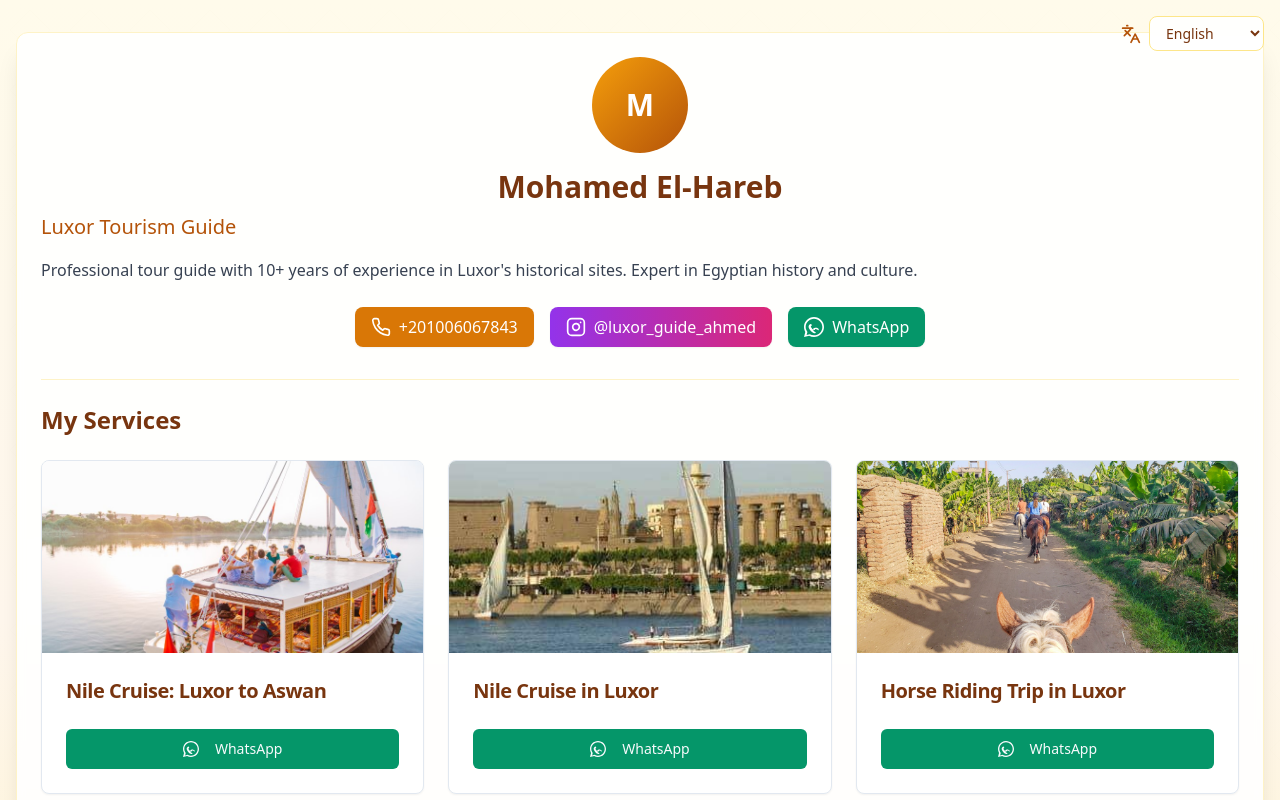
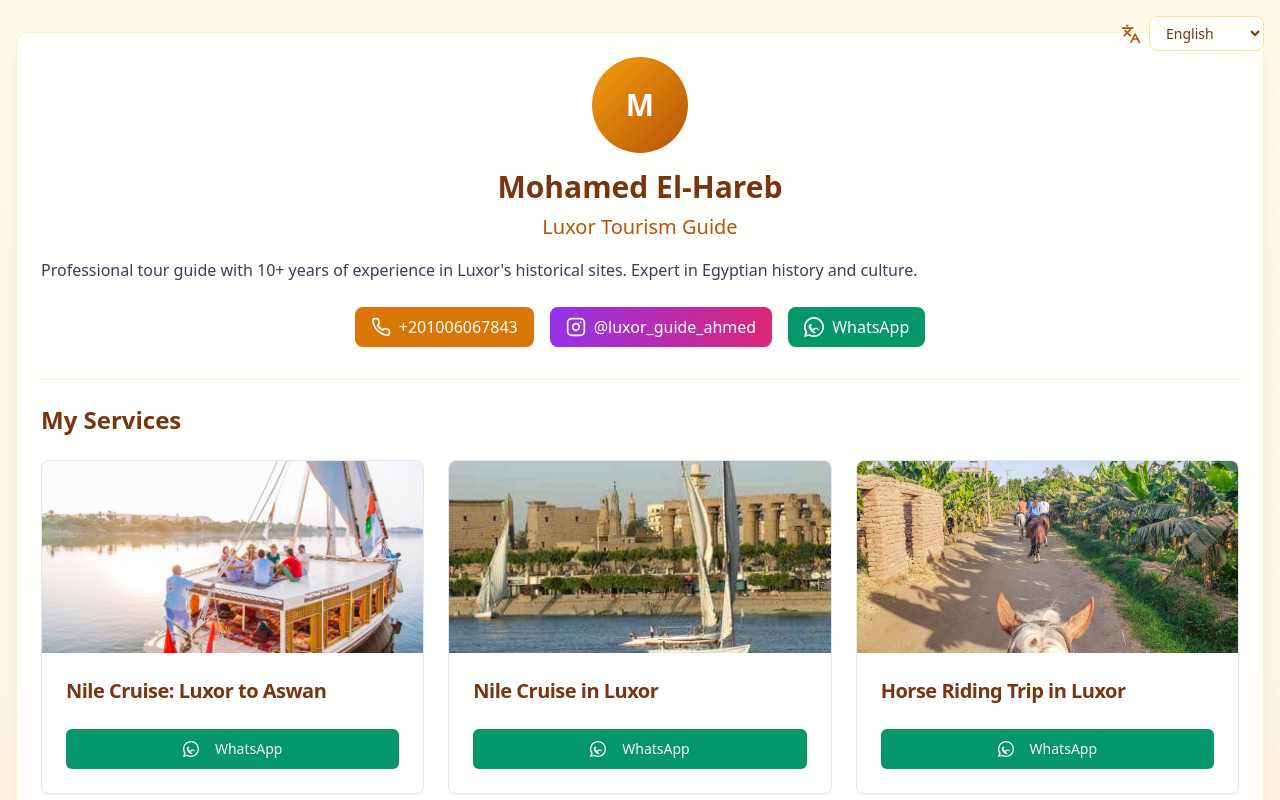
Before and after one commit to he4amm/el-hareb-tours, a React (Vite) app: page / in a window 1280 px wide. Shown: the top 800 px of the page. Built offline with nearby package versions, Linux system fonts and the light colour scheme.

Commit message:
Center text in the app
Center text elements in the application for better visual appeal.

```diff
--- a/src/components/GuideProfile.tsx
+++ b/src/components/GuideProfile.tsx
@@ -23,7 +23,7 @@ const GuideProfile = ({ currentLang }: GuideProfileProps) => {
         </div>
 
         <h1 className="text-3xl font-bold mb-2 text-amber-900 text-center">{guideInfo.name}</h1>
-        <h2 className="text-xl text-amber-700 mb-4">{guideInfo.title}</h2>
+        <h2 className="text-xl text-amber-700 mb-4 text-center">{guideInfo.title}</h2>
         <p className="text-gray-700 mb-6 leading-relaxed">{guideInfo.bio[currentLang]}</p>
 
         <div className="flex flex-wrap gap-4 justify-center mb-8">
```
